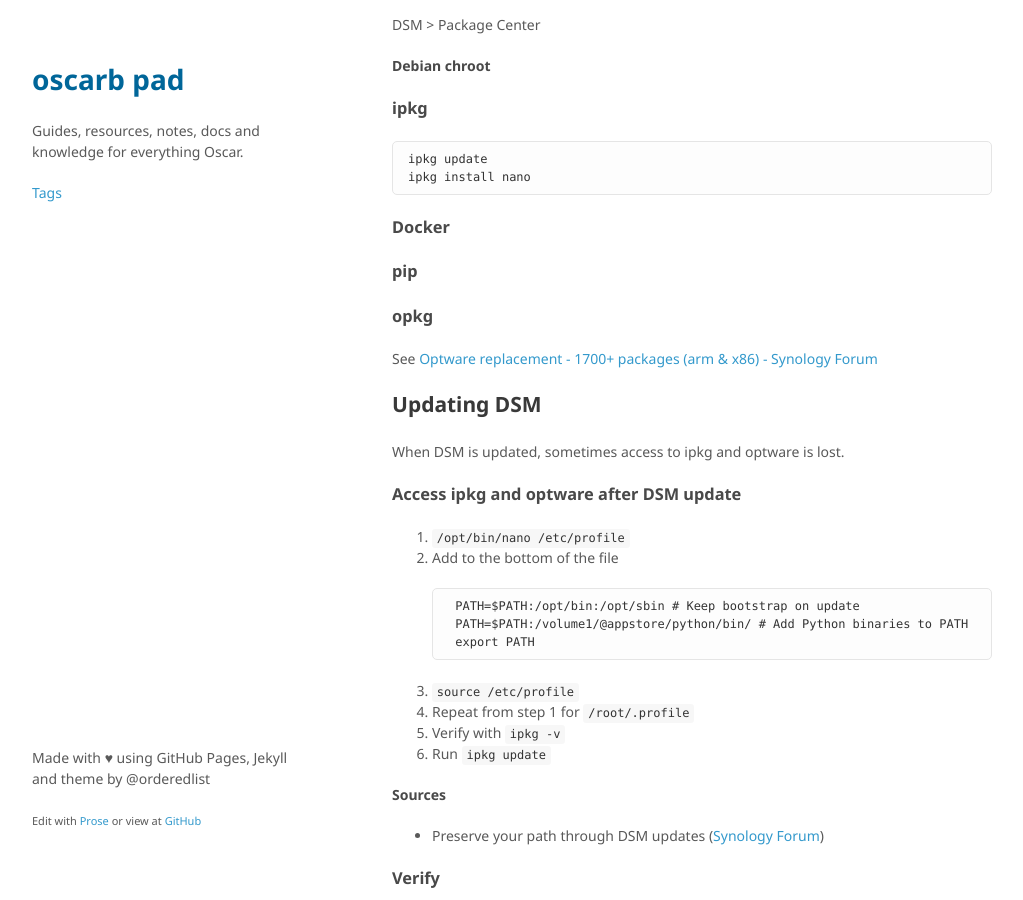
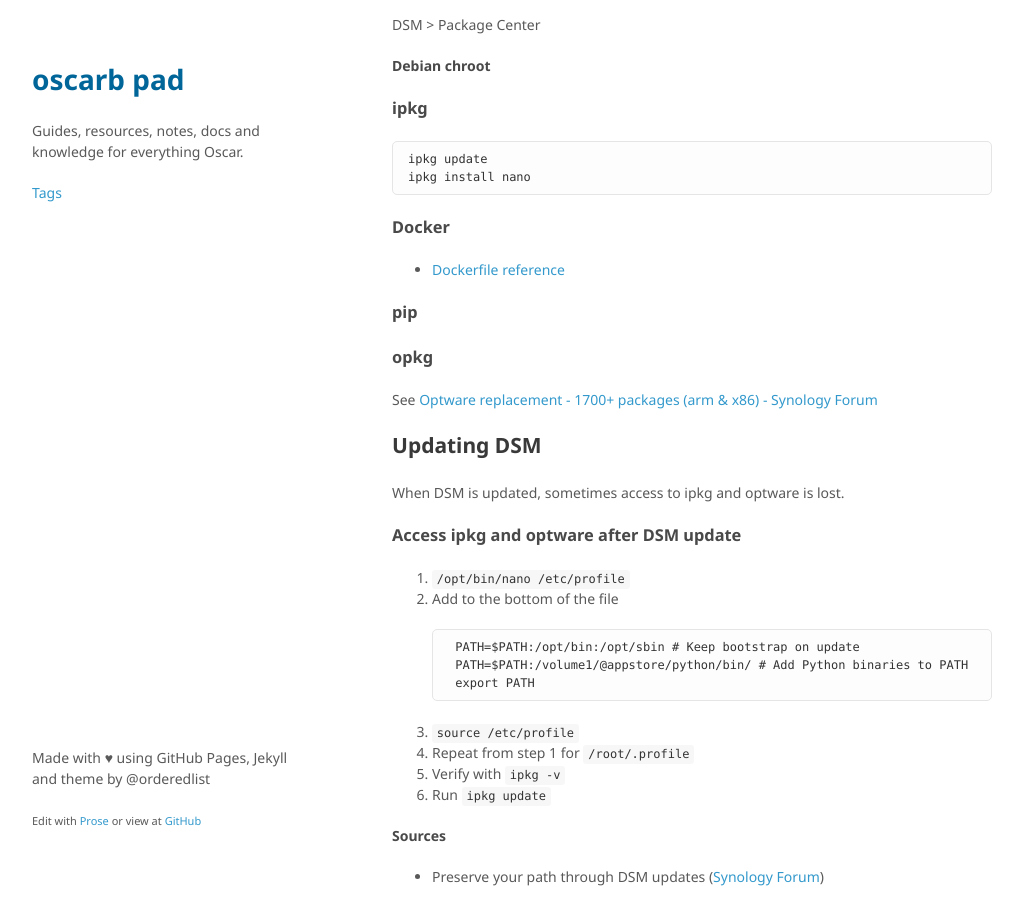
Before and after one commit to oscarb/pad, a Jekyll site: the page built from _docs/ds713.md, in a window 1280 px wide and 900 px high, scrolled down 1010 px. Shown: the whole window, without its empty margins (128-1151 px from the left). Built offline with Jekyll 4.4.1, drawn with Linux system fonts in a browser that asks for light colours.

Commit message:
Updated ds713.md

```diff
--- a/_docs/ds713.md
+++ b/_docs/ds713.md
@@ -41,6 +41,8 @@ DSM > Package Center
     ipkg install nano
 
 ### Docker
+
+* [Dockerfile reference](https://docs.docker.com/engine/reference/builder/)
 
 ### pip
 
```
